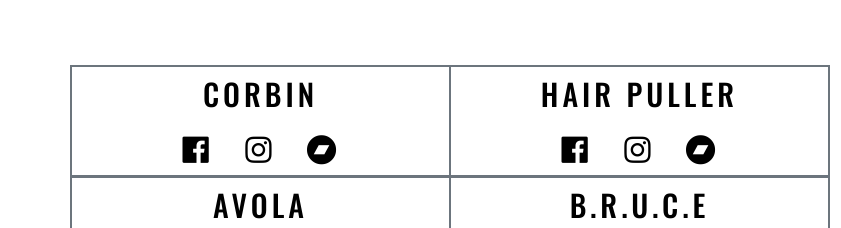
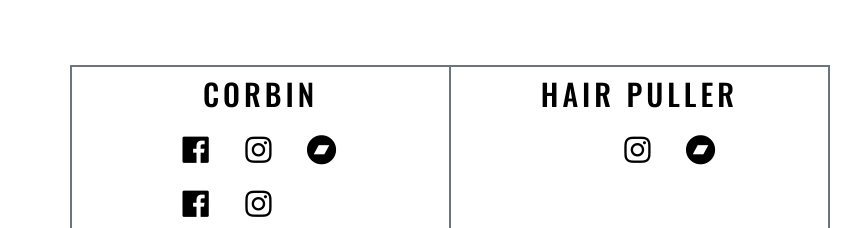
Before and after one commit to dgilmore/infinitepiss, a plain HTML site: page issueOne.html in a window 1280 px wide. Shown: the part 4540-4768 px from the top of the page, 0-841 px from the left. Drawn offline with nearby package versions, Linux system fonts and the light colour scheme; some packages are replaced by stand-ins of ours; grey boxes are pictures that could not be loaded; a script that the page names is missing; a web font is replaced by a local one.

Commit message:
changed artist links issue 1

```diff
--- a/issueOne.html
+++ b/issueOne.html
@@ -20,6 +20,7 @@
 </head>
 <body>
 <!--Navbar for issue one. Links to section slightly different-->
+<!--Navbar for issue one. Links to section slightly different. Adapted from Bootstrap docs-->
 <nav class="navbar navbar-expand-lg fixed-top">
   <a class="navbar-brand" href="#">ISSUE #1</a>
   <button class="navbar-toggler" type="button" data-toggle="collapse" data-target="#shrinkBar" aria-controls="shrinkBar" aria-expanded="false" aria-label="Toggle navigation">
@@ -178,9 +179,11 @@
             <div class="row justify-content-center">
                <div class="col-lg-2 col-md-2 col-sm-2 col-xs-2">
                  <a href="#" class="fab fa-facebook" id="guestLink"></a>
+                 <a href="https://www.facebook.com/corbinc" class="fab fa-facebook" id="guestLink"></a>
                 </div>
                 <div class="col-lg-2 col-md-2 col-sm-2 col-xs-2">
                   <a href="https://www.instagram.com/infinite.piss/"><i class="fab fa-instagram" id="guestLink"></i></a>
+                  <a href="https://www.instagram.com/corbincorbin/"><i class="fab fa-instagram" id="guestLink"></i></a>
                 </div>
                 <div class="col-lg-2 col-md-2 col-sm-2 col-xs-2">
                   <a href="https://infinitepiss.bandcamp.com" class="fab fa-bandcamp" id="guestLink"></a>
@@ -192,7 +195,6 @@
        <div class ="row justify-content-center">HAIR PULLER</div>
        <div class="row justify-content-center">
          <div class="col-lg-2 col-md-2 col-sm-2 col-xs-2">
-             <a href="#" class="fab fa-facebook" id="guestLink"></a>
            </div>
            <div class="col-lg-2 col-md-2 col-sm-2 col-xs-2">
              <a href="https://www.instagram.com/infinite.piss/"><i class="fab fa-instagram" id="guestLink"></i></a>
```
